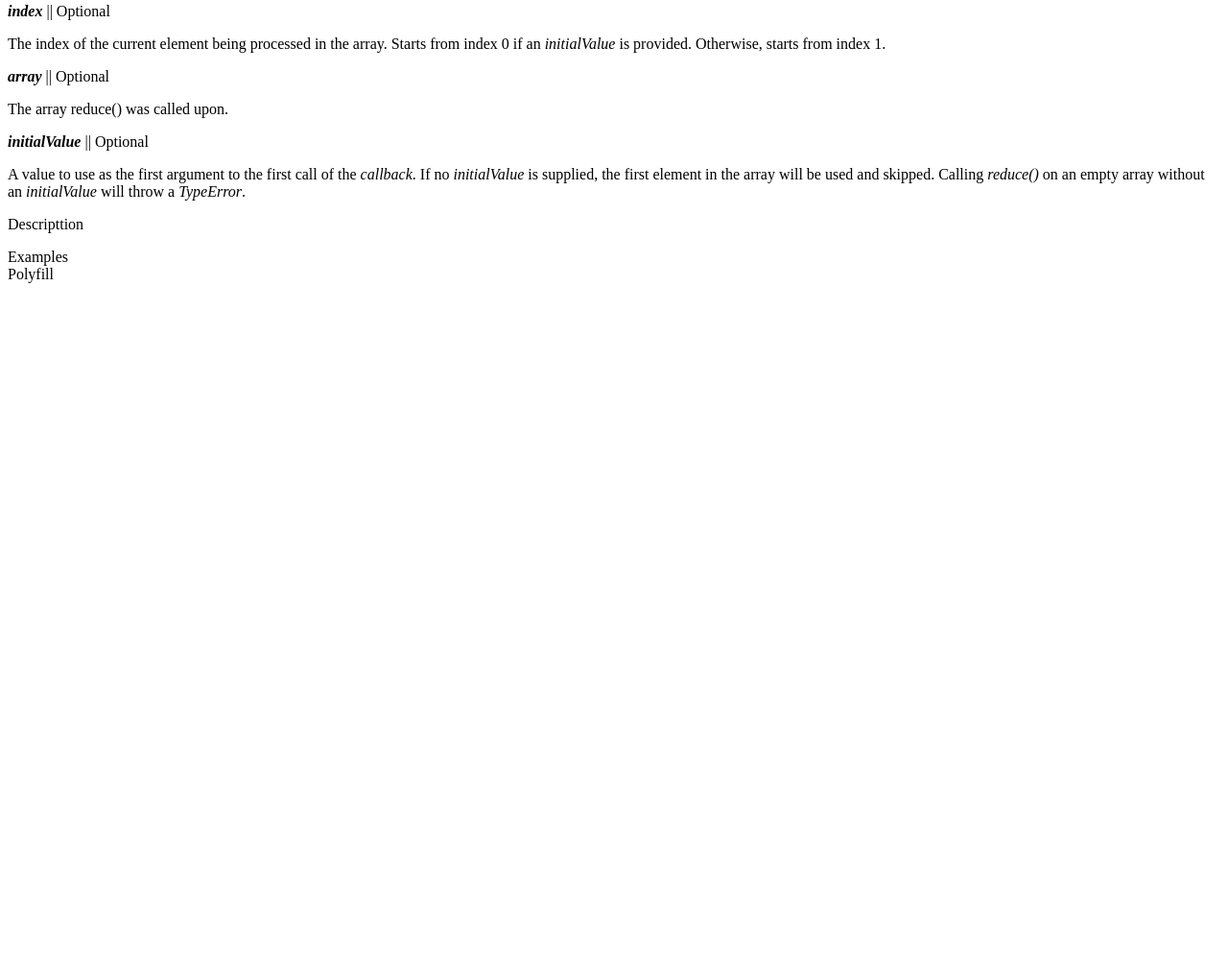
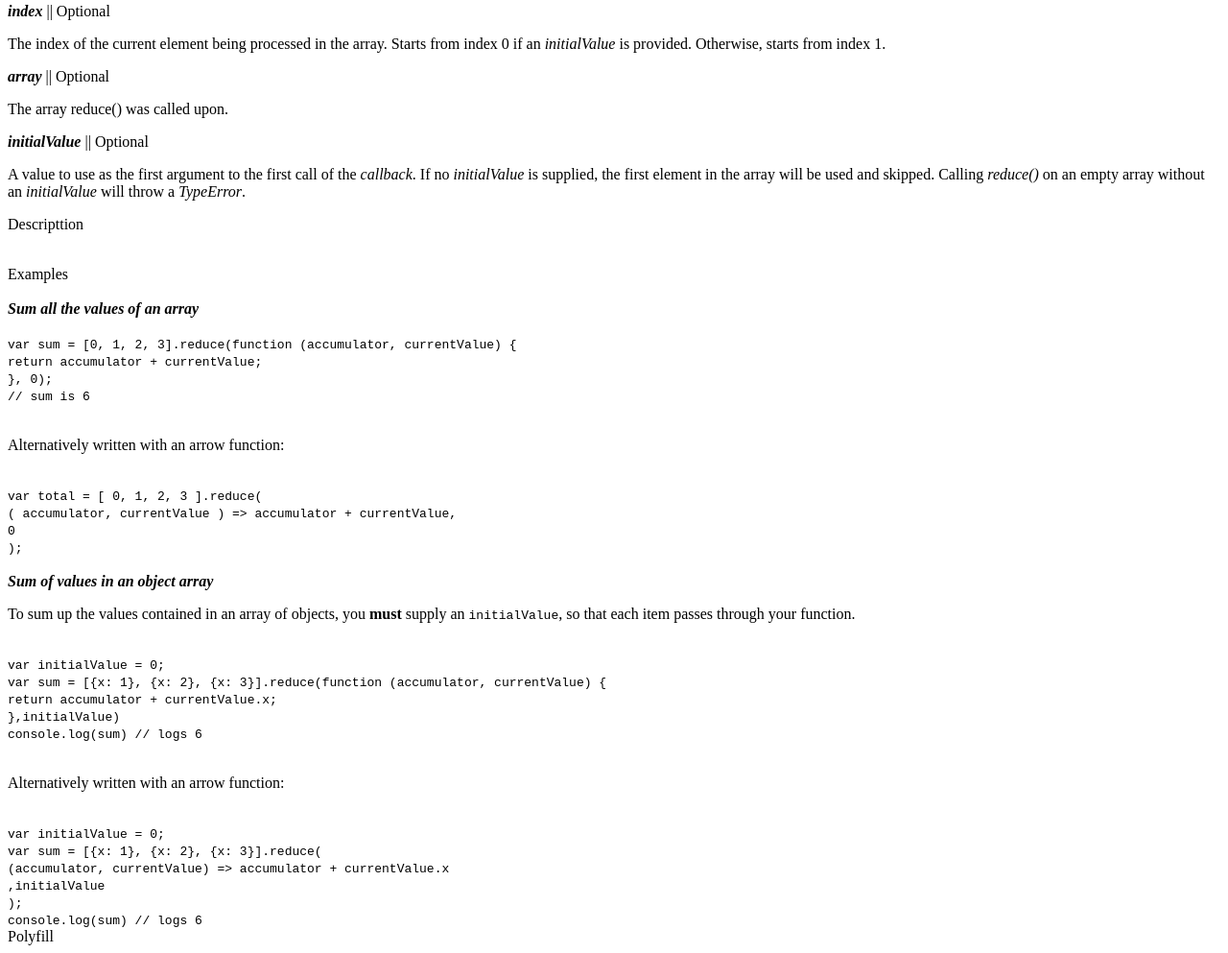
Before and after one commit to Grifo89/collaborative_project-Marcos, a plain HTML site: page index.html in a window 1280 px wide. Shown: the part 738-1731 px from the top of the page at 96% size. Before the commit the page ends 1041 px from the top, so only its background shows below. Drawn offline with Linux system fonts and the light colour scheme.

Commit message:
Examples section

```diff
--- a/index.html
+++ b/index.html
@@ -34,7 +34,8 @@
         <li>Current Index (idx)</li>
         <li>Source Array (src)</li>
       </ol>
-      <p>Your <strong>reducer</strong> function's returned value is assigned to the accumulator, whose value is remembered across each
+      <p>Your <strong>reducer</strong> function's returned value is assigned to the accumulator, whose value is
+        remembered across each
         iteration throughout the array and ultimately becomes the final, single resulting value.</p>
     </section>
     <section class="main-section" id="syntax">
@@ -42,24 +43,66 @@
       <p><i>arr.reduce(callback(accumulator, currentValue[, index[, array]])[, initialValue])</i></p>
       <h3>Parameters</h3>
       <i><strong>callback</strong></i>
-      <p>A function to execute on each element in the array (except for the first, if no <i>initialValue</i> is supplied), taking four arguments:</p>
+      <p>A function to execute on each element in the array (except for the first, if no <i>initialValue</i> is
+        supplied), taking four arguments:</p>
       <i><strong>accumulator</strong></i>
-      <p>The accumulator accumulates the callback's return values. It is the accumulated value previously returned in the last invocation of the callback, or <i>initialValue</i>, if supplied (see below).</p>
+      <p>The accumulator accumulates the callback's return values. It is the accumulated value previously returned in
+        the last invocation of the callback, or <i>initialValue</i>, if supplied (see below).</p>
       <i><strong>currentValue</strong></i>
       <p>The current element being processed in the array.</p>
       <i><strong>index</strong></i> || Optional
-      <p>The index of the current element being processed in the array. Starts from index 0 if an <i>initialValue</i> is provided. Otherwise, starts from index 1.</p>
+      <p>The index of the current element being processed in the array. Starts from index 0 if an <i>initialValue</i> is
+        provided. Otherwise, starts from index 1.</p>
       <i><strong>array</strong></i> || Optional
       <p>The array reduce() was called upon.</p>
       <i><strong>initialValue</strong></i> || Optional
-      <p>A value to use as the first argument to the first call of the <i>callback</i>. If no <i>initialValue</i>  is supplied, the first element in the array will be used and skipped. Calling <i>reduce()</i>  on an empty array without an <i>initialValue</i> will throw a <i>TypeError</i>.</p>
+      <p>A value to use as the first argument to the first call of the <i>callback</i>. If no <i>initialValue</i> is
+        supplied, the first element in the array will be used and skipped. Calling <i>reduce()</i> on an empty array
+        without an <i>initialValue</i> will throw a <i>TypeError</i>.</p>
     </section>
     <section class="main-section" id="description">
       <header>Descripttion</header>
       <p></p>
-    </section>
+    </section><br>
     <section class="main-section" id="examples">
-      <header>Examples</header>
+      <header>Examples</header><br>
+      <i><strong>Sum all the values of an array</strong></i><br><br>
+      <code>
+        var sum = [0, 1, 2, 3].reduce(function (accumulator, currentValue) {<br>
+          return accumulator + currentValue;<br>
+        }, 0);<br>
+        // sum is 6<br>
+      </code><br>
+      <p>Alternatively written with an arrow function:</p><br>
+      <code>var total = [ 0, 1, 2, 3 ].reduce(<br>
+      ( accumulator, currentValue ) => accumulator + currentValue,<br>
+      0<br>
+      );<br>
+      </code><br>
+      <i><strong>Sum of values in an object array</strong></i><br>
+      <p>To sum up the values contained in an array of objects, you <strong>must</strong> supply an
+        <code>initialValue</code>, so that each item passes
+        through your function.</p><br>
+      <code>
+          var initialValue = 0;<br>
+          var sum = [{x: 1}, {x: 2}, {x: 3}].reduce(function (accumulator, currentValue) {<br>
+              return accumulator + currentValue.x;<br>
+          },initialValue)<br>
+
+          console.log(sum) // logs 6<br>
+
+      </code><br>
+      <p>Alternatively written with an arrow function:</p><br>
+      <code>var initialValue = 0;<br>
+          var sum = [{x: 1}, {x: 2}, {x: 3}].reduce(<br>
+              (accumulator, currentValue) => accumulator + currentValue.x<br>
+              ,initialValue<br>
+          );<br>
+
+          console.log(sum) // logs 6<br>
+      </code>
+
+
     </section>
     <section class="main-section" id="polyfill">
       <header>Polyfill</header>
```
